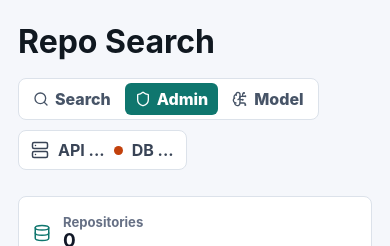
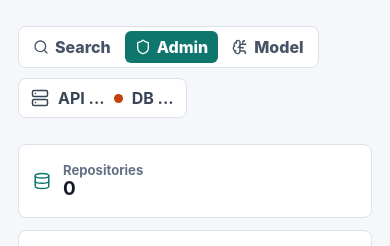
Before and after one commit to nikolagd/repo-search, a React (Vite) app in the folder frontend/: page /admin/login in a window 390 px wide. Shown: the top 246 px of the page. Built offline with nearby package versions, Linux system fonts and the light colour scheme; no server answers.

Commit message:
fix: ukloni suvišan naslov iz zaglavlja

```diff
--- a/frontend/src/components/Topbar.tsx
+++ b/frontend/src/components/Topbar.tsx
@@ -9,9 +9,6 @@ interface TopbarProps {
 export default function Topbar({ health }: TopbarProps) {
   return (
     <header className="topbar">
-      <div>
-        <h1>Repo Search</h1>
-      </div>
       <div className="topbar-actions">
         <div className="view-switch" aria-label="Primary navigation">
           <NavLink
--- a/frontend/src/styles.css
+++ b/frontend/src/styles.css
@@ -38,7 +38,7 @@ button {
 .topbar {
   display: flex;
   align-items: center;
-  justify-content: space-between;
+  justify-content: flex-end;
   gap: 20px;
   padding: 8px 0 26px;
 }
@@ -1030,7 +1030,6 @@ input:focus {
     padding: 18px;
   }
 
-  .topbar,
   .topbar-actions,
   .results-header,
     .query-plan,
@@ -1039,6 +1038,10 @@ input:focus {
     .metric-bar-row {
     align-items: flex-start;
     flex-direction: column;
+  }
+
+  .topbar-actions {
+    width: 100%;
   }
 
   .overview {
```
